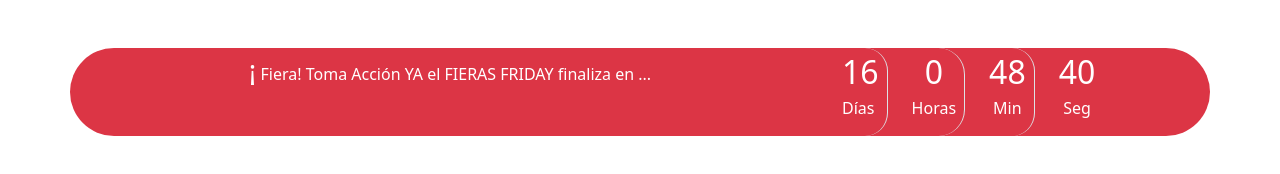
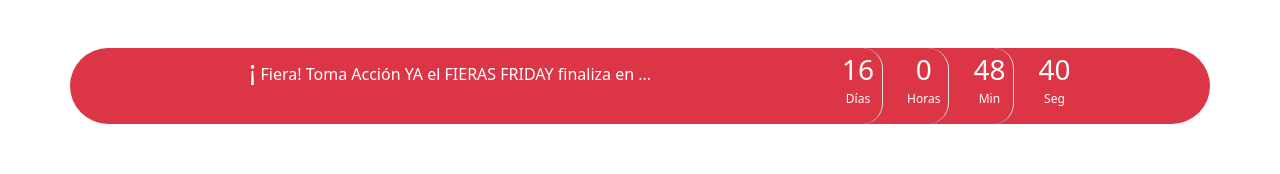
Before and after one commit to sabbirhosssen/countdown-sm-p, a plain HTML site: page index.html in a window 1280 px wide. Drawn offline with nearby package versions, Linux system fonts and the light colour scheme.

Commit message:
last commit

```diff
--- a/index.html
+++ b/index.html
@@ -23,39 +23,39 @@
 </head>
 
 <body>
-    <section class="container ">
+    <section class="container">
         <div class="row bg-danger rounded-pill  my-5 text-center">
-            <div class="col-8 text-white   ">
+            <div class=" col-md-8  col-6 text-white   ">
                 <p>
                     <span class="fs-3">¡</span> Fiera! Toma Acción YA el FIERAS
                     FRIDAY finaliza en
                     ...
                 </p>
             </div>
-            <div class="col-4  text-white  justify-content-lg-end align-items-end
+            <div class="col-md-4 col-6  text-white  align-self-center
             ">
-                <div class="d-flex flex-row gap-4">
-                    <div class="border-end pe-2 rounded-pill "><span><span
-                                class="day fs-2">00
-                            </span>
-                            <p class="text-sm-start">Días
-                            </p>
+                <div class="d-flex flex-row gap-md-4 ">
+                    <div class="border-end pe-2 rounded-pill "><span
+                            class="day fs-3">00
                         </span>
+                        <p style="font-size: 12px;">Días
+                        </p>
+
 
                     </div>
                     <div class="border-end pe-2 rounded-pill "> <span
-                            class="hour fs-2"> 00
+                            class="hour fs-3"> 00
                         </span>
-                        <p>Horas</p>
+                        <p style="font-size: 12px;">Horas</p>
                     </div>
                     <div class="border-end pe-2 rounded-pill "><span
-                            class="minute fs-2"> 00
+                            class="minute fs-3"> 00
                         </span>
-                        <p>Min</p>
+                        <p style="font-size: 12px;">Min</p>
                     </div>
-                    <div class=""> <span class="second fs-2"> 00
+                    <div class=""> <span class="second fs-3"> 00
                         </span>
-                        <p>Seg</p>
+                        <p style="font-size: 12px;">Seg</p>
                     </div>
                 </div>
 
```
